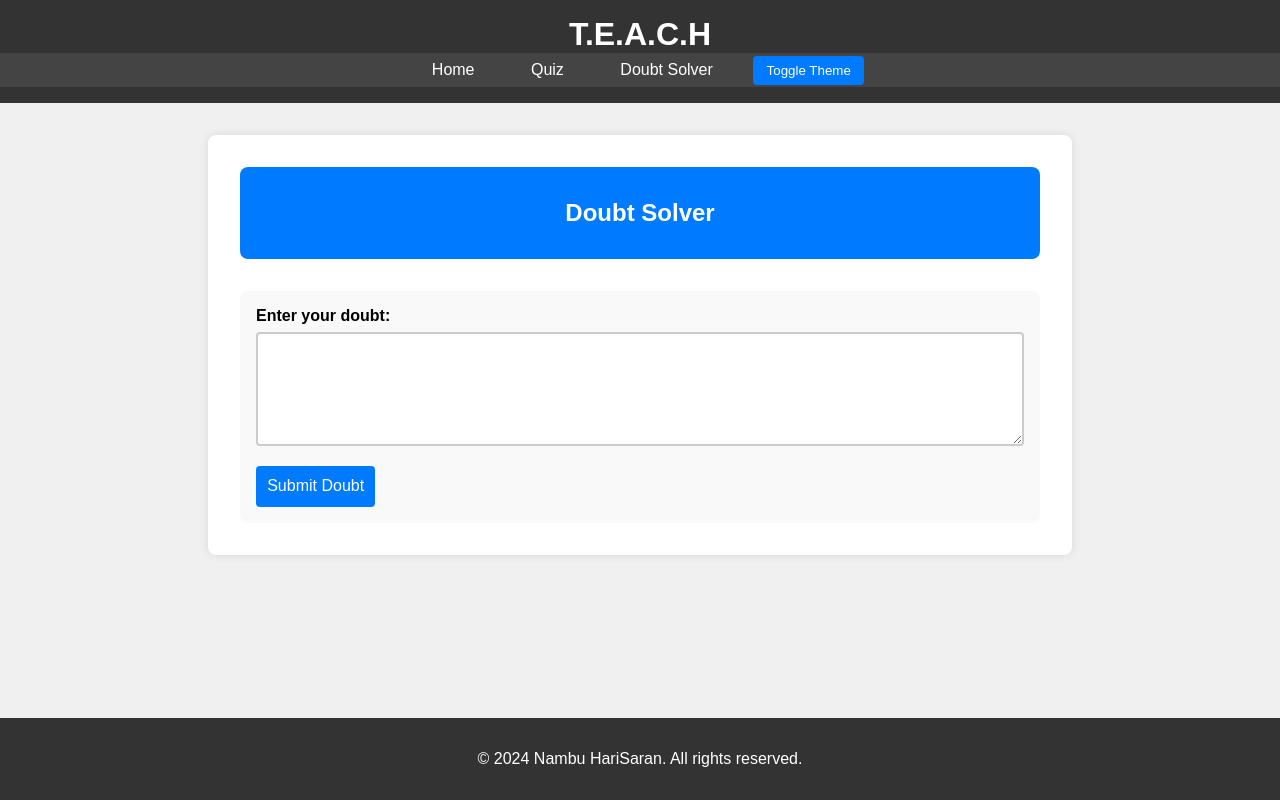
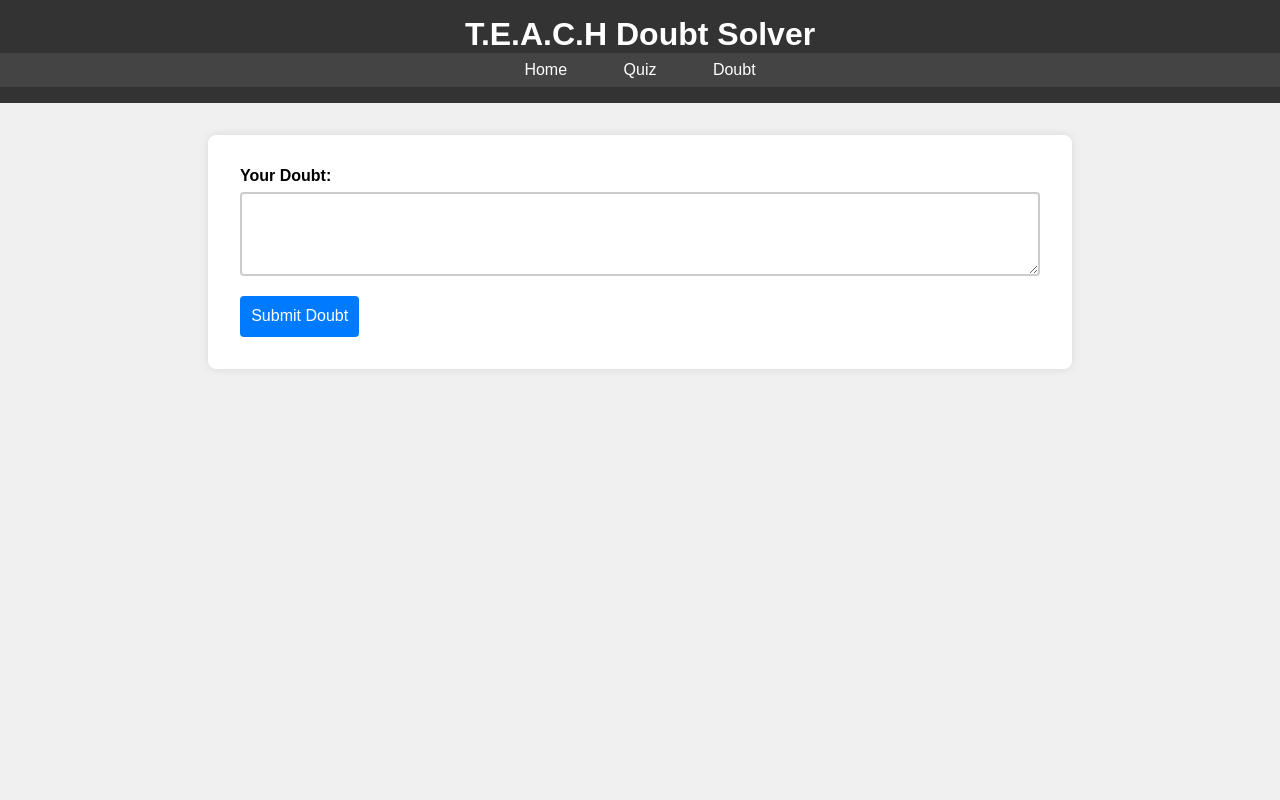
Before and after one commit to HARISARAN123/TEACH, a Flask app: page /doubt in a window 1280 px wide. Run offline with Flask 3, Linux system fonts and the light colour scheme.

Commit message:
Update doubt.html

```diff
--- a/templates/doubt.html
+++ b/templates/doubt.html
@@ -3,48 +3,32 @@
 <head>
     <meta charset="UTF-8">
     <meta name="viewport" content="width=device-width, initial-scale=1.0">
-    <title>Doubt Solver - T.E.A.C.H</title>
+    <title>Doubt</title>
     <link rel="stylesheet" href="{{ url_for('static', filename='style.css') }}">
-    <link rel="icon" href="{{ url_for('static', filename='icon.png') }}" type="image/png">
 </head>
 <body>
     <header>
-        <h1>T.E.A.C.H</h1>
+        <h1>T.E.A.C.H Doubt Solver</h1>
         <nav>
             <ul>
                 <li><a href="{{ url_for('home') }}">Home</a></li>
                 <li><a href="{{ url_for('quiz') }}">Quiz</a></li>
-                <li><a href="{{ url_for('doubt') }}">Doubt Solver</a></li>
-                <li><button id="theme-toggle">Toggle Theme</button></li>
+                <li><a href="{{ url_for('doubt') }}">Doubt</a></li>
             </ul>
         </nav>
     </header>
-
-    <main class="container">
-        <section class="hero">
-            <h2>Doubt Solver</h2>
-        </section>
-
-        <section class="doubt-form">
-            <form method="POST" action="{{ url_for('doubt') }}">
-                <label for="doubt">Enter your doubt:</label>
-                <textarea id="doubt" name="doubt" rows="6" required></textarea>
-                <button type="submit">Submit Doubt</button>
-            </form>
-
-            {% if answer %}
-            <div class="answer">
-                <h3>Answer:</h3>
-                <p>{{ answer|safe }}</p>
-            </div>
-            {% endif %}
-        </section>
-    </main>
-
-    <footer>
-        <p>&copy; 2024 Nambu HariSaran. All rights reserved.</p>
-    </footer>
-
-    <script src="{{ url_for('static', filename='script.js') }}"></script>
+    <div class="container">
+        {% if answer %}
+        <div class="answer">
+            <h2>Answer:</h2>
+            <p>{{ answer|safe }}</p>
+        </div>
+        {% endif %}
+        <form method="post">
+            <label for="doubt">Your Doubt:</label>
+            <textarea id="doubt" name="doubt" rows="4" required></textarea>
+            <button type="submit">Submit Doubt</button>
+        </form>
+    </div>
 </body>
 </html>
```
